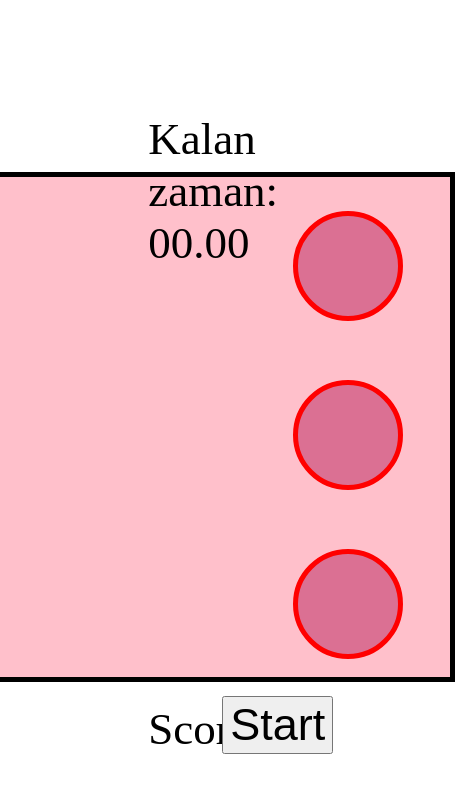
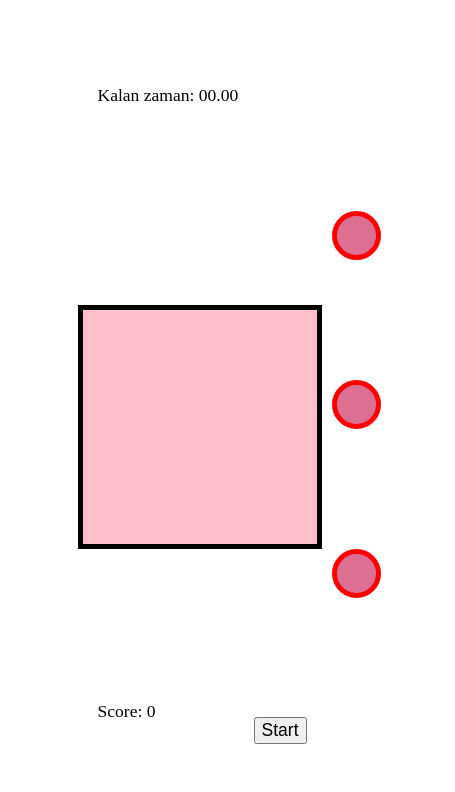
Before and after one commit to itu-itis23-sahinemi22/click_me, a plain HTML site: page index.html in a window 390 px wide. Shown: the whole page, 455 px wide, since content can reach past the window. Drawn offline with Linux system fonts and the light colour scheme.

Commit message:
adjusted sizes for smaller screens

```diff
--- a/css.css
+++ b/css.css
@@ -1,28 +1,28 @@
 .box{
-    width:500px;
-    height:500px;
+    width:25vw;
+    height:25vw;
     border:thick solid black;
     background-color: pink;
     position:absolute;
-    margin-left: -250px;
-    margin-top: -250px;
+    margin-left: -12.5vw;
+    margin-top: -12.5vw;
     top:50%;
     left:50%;
 
 }
 .score{
     position:fixed;
-    width:500px;
+    width:25vw;
     height:auto;
     text-align: left;
     left: 38%;
     top: 78%;
-    font-size:45px;
+    font-size:2.2vw;
 
 
 }
 .button{
-    font-size:45px;
+    font-size:2.2vw;
     position:fixed;
     height:auto;
     text-align: left;
@@ -30,13 +30,13 @@
     top: 82.5%;
 }
 img{
-    width:50px;
-    height:50px;
+    width:20%;
+    height:20%;
     cursor:pointer;
 }
 .heart{
-    width: 100px;
-    height:100px;
+    width: 5vw;
+    height:5vw;
     border:thick solid red;
     background-color: palevioletred;
     position:absolute;
@@ -44,6 +44,7 @@ img{
 
 }
 #h1{
+
     left:75%;
     top:25%;
 }
@@ -56,11 +57,53 @@ img{
     top:65%;
 }
 .timer{
-    position:fixed;
+    position:absolute;
     height:auto;
     text-align: left;
     left: 38%;
     top: 8%;
-    font-size:45px;
+    font-size:2.2vw;
 
 }
+@media screen and (max-width: 1000px) {
+    .box{
+      width: 60vw;
+      height: 60vw;
+      margin-left: -30vw;
+    margin-top: -30vw;
+}
+    .score{
+        position:fixed;
+        text-align: left;
+        left: 25%;
+        top: 81%;
+        font-size:4.5vw;
+    }
+    .heart{
+        width:10vw;
+        height:10vw;
+    }
+    .timer{
+        font-size:4.5vw;
+        left: 25%;
+    }
+    #h1{
+        left:85%;
+        top:25%;
+    }
+    #h2{
+        left:85%;
+        top:45%;
+    }
+    #h3{
+        left:85%;
+        top:65%;
+    }
+    .button{
+        position:fixed;
+        text-align: left;
+        left: 65%;
+        top: 85%;
+        font-size:4.5vw;
+    }
+}
```
